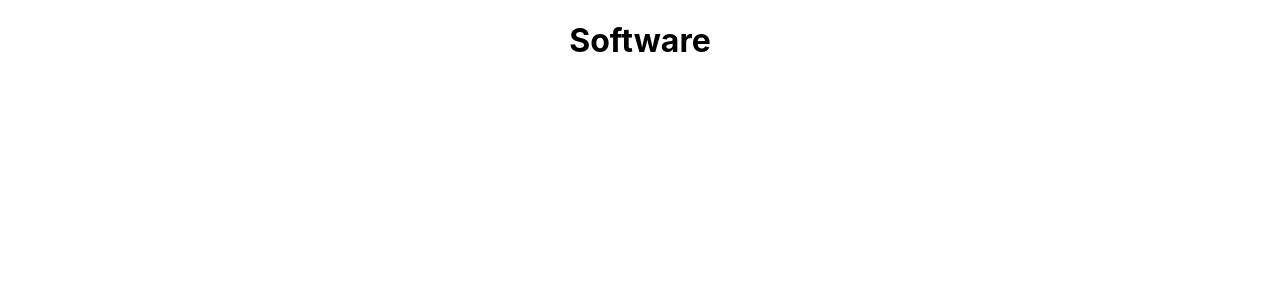
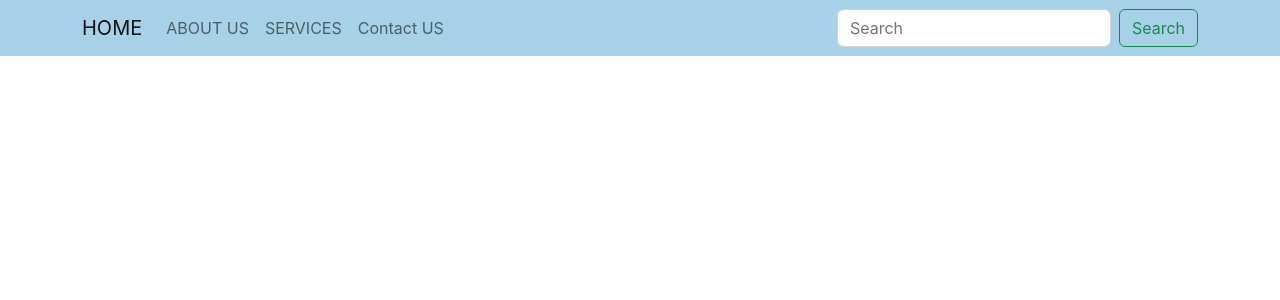
Before and after one commit to rigelselmani/software, a JavaScript app: page / in a window 1280 px wide. Shown: the top 300 px of the page. Built offline with nearby package versions, Linux system fonts and the light colour scheme; the HTML template or start-up script is replaced by a standard one.

Commit message:
nav.js & css.js and exporting it to app.js file

```diff
--- a/public/index.html
+++ b/public/index.html
@@ -2,8 +2,9 @@
 <html lang="en">
   <head>
     <meta charset="utf-8" />
+    <!-- CSS only -->
+<link href="https://cdn.jsdelivr.net/npm/bootstrap@5.2.0/dist/css/bootstrap.min.css" rel="stylesheet" integrity="sha384-gH2yIJqKdNHPEq0n4Mqa/HGKIhSkIHeL5AyhkYV8i59U5AR6csBvApHHNl/vI1Bx" crossorigin="anonymous">
     <meta name="viewport" content="width=device-width, initial-scale=1" />
-    <meta name="theme-color" content="#000000" />
     <meta
       name="description"
       content="Web site created using create-react-app"
@@ -13,5 +14,8 @@
   <body>
     <noscript>You need to enable JavaScript to run this app.</noscript>
     <div id="root"></div>
+
+    <!-- JavaScript Bundle with Popper -->
+<script src="https://cdn.jsdelivr.net/npm/bootstrap@5.2.0/dist/js/bootstrap.bundle.min.js" integrity="sha384-A3rJD856KowSb7dwlZdYEkO39Gagi7vIsF0jrRAoQmDKKtQBHUuLZ9AsSv4jD4Xa" crossorigin="anonymous"></script>
   </body>
 </html>
--- a/src/App.css
+++ b/src/App.css
@@ -1,5 +1,6 @@
 .App {
   text-align: center;
+
 }
 
 .App-logo {
--- a/src/App.js
+++ b/src/App.js
@@ -1,9 +1,12 @@
+
+import Nav from "./nav/Nav"
+
 import './App.css';
 
 function App() {
   return (
     <div className="App">
-       <h1>Software</h1>
+           <Nav />
     </div>
   );
 }
--- /dev/null
+++ b/src/nav/Nav.css
@@ -0,0 +1,3 @@
+nav{
+    background-color:#A6D1E6;
+}
--- /dev/null
+++ b/src/nav/Nav.js
@@ -0,0 +1,32 @@
+import "./Nav.css"
+
+export default function  Nav (){
+
+    return <div>
+            <nav className="navbar navbar-expand-lg">
+               <div className="container-md">
+                 <a className="navbar-brand" href="/">HOME</a>
+                 <button className="navbar-toggler justify-content-center" type="button" data-bs-toggle="collapse" data-bs-target="#navbarTogglerDemo02" aria-controls="navbarTogglerDemo02" aria-expanded="false" aria-label="Toggle navigation">
+                   <span className="navbar-toggler-icon"></span>
+                 </button>
+                 <div className="collapse navbar-collapse" id="navbarTogglerDemo02">
+                   <ul className="navbar-nav me-auto mb-2 mb-lg-0">
+                     <li className="nav-item">
+                       <a className="nav-link" aria-current="page" href="/about">ABOUT US</a>
+                     </li>
+                     <li className="nav-item">
+                       <a className="nav-link" href="/services">SERVICES</a>
+                     </li>
+                     <li className="nav-item">
+                       <a className="nav-link" href="/contact">Contact US</a>
+                     </li>
+                   </ul>
+                   <form className="d-flex" role="search">
+                     <input className="form-control me-2" type="search" placeholder="Search" aria-label="Search"/>
+                     <button className="btn btn-outline-success" type="submit">Search</button>
+                   </form>
+                 </div>
+               </div>
+            </nav>
+        </div>
+}
```
